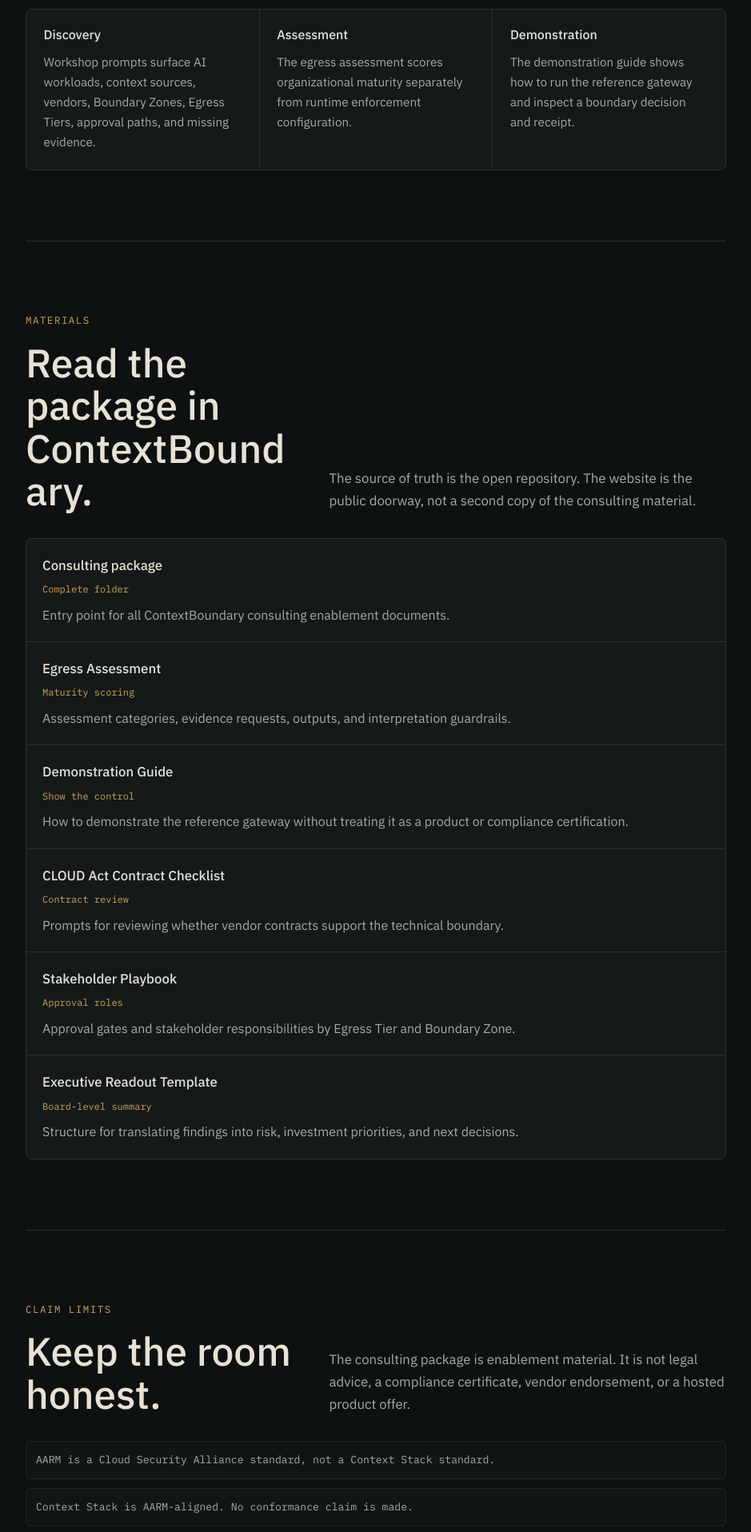
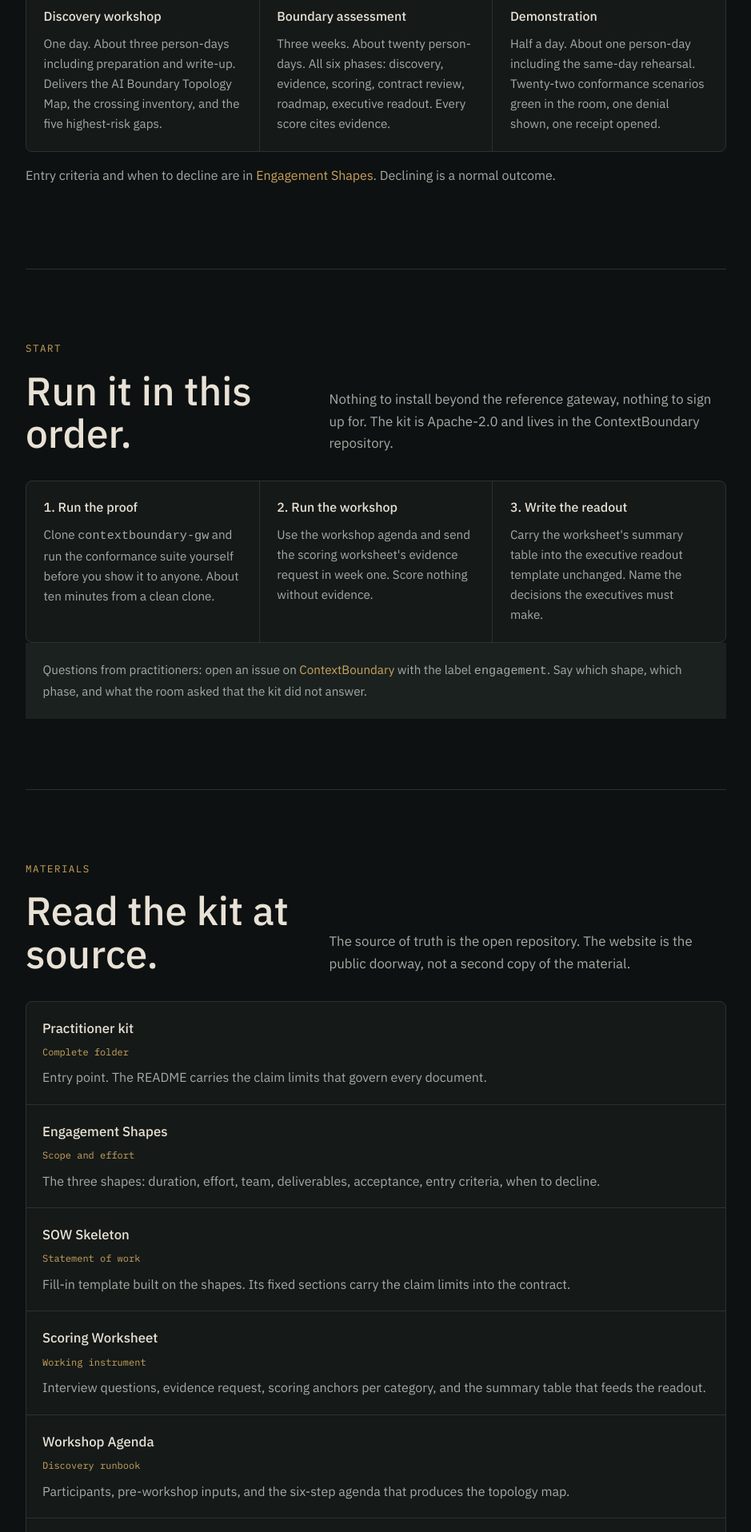
Before and after one commit to kannanokannan/kannanokannan.github.io, a plain HTML site: page consulting.html in a window 1280 px wide. Shown: the part 776-2692 px from the top of the page at 80% size, without its empty margins (170-1109 px from the left). Drawn offline with Linux system fonts and the light colour scheme.

Commit message:
consulting: reframe as practitioner kit — shapes, start path, full materials list
The page said 'consulting package' on a project whose canon says it is
not consulting-as-a-product. It now says who it is for: practitioners
at services firms and internal architecture teams. Nothing is sold.

Adds the three engagement shapes with duration and effort in
person-days, a three-step start path, a route for practitioner
questions via GitHub Issues, and the full materials list including the
three files added to ContextBoundary today and two that were already
there but unlisted. States that no engagement has yet been delivered
with the kit.

The five constraint statements are byte-identical and in the same
list. Header and footer unchanged. No CSS changes. verify_site.py 41
passed. Ticker entry added; no dated entry edited.

```diff
--- a/consulting.html
+++ b/consulting.html
@@ -3,16 +3,16 @@
 <head>
 <meta charset="UTF-8">
 <meta name="viewport" content="width=device-width, initial-scale=1.0">
-<title>Consulting Enablement | Context Stack</title>
-<meta name="description" content="ContextBoundary consulting enablement materials for discovery workshops, egress assessment, contract review, stakeholder alignment, demonstration, and executive readout.">
+<title>AI Boundary Assessment Practice | Context Stack</title>
+<meta name="description" content="Practitioner kit for assessing where an organisation's AI agents may send data: three time-boxed engagement shapes, a statement-of-work skeleton, a scoring worksheet, and a demonstration guide. For services firms and internal architecture teams.">
 <meta name="robots" content="index,follow,max-snippet:-1,max-image-preview:large">
 <meta name="author" content="Context Stack Project">
-<meta name="keywords" content="ContextBoundary consulting, AI governance consulting enablement, egress assessment, AI boundary workshop, vendor contract review, stakeholder approval playbook">
+<meta name="keywords" content="AI boundary assessment, AI governance practitioner kit, egress assessment, engagement shapes, statement of work, scoring worksheet, vendor contract review, stakeholder approval playbook">
 <link rel="canonical" href="https://context-stack.org/consulting.html">
 <link rel="sitemap" type="application/xml" href="/sitemap.xml">
 <link rel="alternate" type="text/plain" title="LLM discovery" href="/llms.txt">
-<meta property="og:title" content="Consulting Enablement | Context Stack">
-<meta property="og:description" content="Discovery, assessment, demonstration, contract review, stakeholder alignment, and executive readout materials for ContextBoundary consulting work.">
+<meta property="og:title" content="AI Boundary Assessment Practice | Context Stack">
+<meta property="og:description" content="Three time-boxed engagement shapes, a SOW skeleton, a scoring worksheet, and a demonstration guide for practitioners assessing AI egress boundaries.">
 <meta property="og:image" content="https://context-stack.org/hero.png">
 <meta property="og:url" content="https://context-stack.org/consulting.html">
 <meta property="og:type" content="article">
@@ -22,8 +22,8 @@
 {
   "@context": "https://schema.org",
   "@type": "TechArticle",
-  "headline": "ContextBoundary Consulting Enablement",
-  "description": "Enablement materials for using ContextBoundary in AI egress governance discovery, assessment, contract review, demonstration, and executive reporting.",
+  "headline": "AI Boundary Assessment Practice — Practitioner Kit",
+  "description": "Engagement shapes, statement-of-work skeleton, scoring worksheet, and demonstration guide for practitioners assessing and remediating AI egress boundaries with ContextBoundary.",
   "url": "https://context-stack.org/consulting.html",
   "disambiguatingDescription": "Context Stack is AARM-aligned. No conformance claim is made. AARM is a Cloud Security Alliance standard, not a Context Stack standard.",
   "inLanguage": "en",
@@ -39,8 +39,9 @@
   },
   "license": "https://www.apache.org/licenses/LICENSE-2.0",
   "keywords": [
-    "AI governance consulting",
+    "AI boundary assessment",
     "ContextBoundary",
+    "engagement shapes",
     "egress assessment",
     "vendor contract review",
     "stakeholder approval"
@@ -68,32 +69,60 @@
 </header>
 
 <main class="page-narrow">
-  <p class="eyebrow">Consulting enablement</p>
-  <h1 class="page-title">ContextBoundary consulting package</h1>
-  <p class="lead">Use these materials to run discovery, assess AI egress maturity, review vendor contracts, align stakeholders, demonstrate the reference gateway, and prepare executive readouts.</p>
+  <p class="eyebrow">For practitioners</p>
+  <h1 class="page-title">AI boundary assessment practice</h1>
+  <p class="lead">Materials for architects and advisers who need to establish where an organisation's AI agents may send data, show what enforcement looks like, and report it to executives. Written for services firms and internal architecture teams to run. Nothing here is sold.</p>
   <div class="doctrine">The engagement can now show the control, not only assess the gap.</div>
 
   <section class="section">
     <div class="section-head">
       <div>
-        <p class="eyebrow">Use</p>
-        <h2>From assessment to demonstration.</h2>
+        <p class="eyebrow">Shapes</p>
+        <h2>Three shapes, all time-boxed.</h2>
       </div>
-      <p class="section-lede">The package turns the ContextBoundary specification into repeatable consulting artifacts while keeping claim limits explicit.</p>
+      <p class="section-lede">Duration, effort in person-days, team, client dependencies, deliverables, and what "done" means are fixed per shape. Prices are not: the delivering firm sets its own.</p>
     </div>
     <div class="grid-3">
       <div class="panel">
-        <h3>Discovery</h3>
-        <p>Workshop prompts surface AI workloads, context sources, vendors, Boundary Zones, Egress Tiers, approval paths, and missing evidence.</p>
+        <h3>Discovery workshop</h3>
+        <p>One day. About three person-days including preparation and write-up. Delivers the AI Boundary Topology Map, the crossing inventory, and the five highest-risk gaps.</p>
       </div>
       <div class="panel">
-        <h3>Assessment</h3>
-        <p>The egress assessment scores organizational maturity separately from runtime enforcement configuration.</p>
+        <h3>Boundary assessment</h3>
+        <p>Three weeks. About twenty person-days. All six phases: discovery, evidence, scoring, contract review, roadmap, executive readout. Every score cites evidence.</p>
       </div>
       <div class="panel">
         <h3>Demonstration</h3>
-        <p>The demonstration guide shows how to run the reference gateway and inspect a boundary decision and receipt.</p>
+        <p>Half a day. About one person-day including the same-day rehearsal. Twenty-two conformance scenarios green in the room, one denial shown, one receipt opened.</p>
       </div>
+    </div>
+    <p class="text-muted">Entry criteria and when to decline are in <a href="https://github.com/kannanokannan/ContextBoundary/blob/main/consulting/engagement-shapes.md" target="_blank" rel="noopener">Engagement Shapes</a>. Declining is a normal outcome.</p>
+  </section>
+
+  <section class="section">
+    <div class="section-head">
+      <div>
+        <p class="eyebrow">Start</p>
+        <h2>Run it in this order.</h2>
+      </div>
+      <p class="section-lede">Nothing to install beyond the reference gateway, nothing to sign up for. The kit is Apache-2.0 and lives in the ContextBoundary repository.</p>
+    </div>
+    <div class="grid-3">
+      <div class="panel">
+        <h3>1. Run the proof</h3>
+        <p>Clone <code>contextboundary-gw</code> and run the conformance suite yourself before you show it to anyone. About ten minutes from a clean clone.</p>
+      </div>
+      <div class="panel">
+        <h3>2. Run the workshop</h3>
+        <p>Use the workshop agenda and send the scoring worksheet's evidence request in week one. Score nothing without evidence.</p>
+      </div>
+      <div class="panel">
+        <h3>3. Write the readout</h3>
+        <p>Carry the worksheet's summary table into the executive readout template unchanged. Name the decisions the executives must make.</p>
+      </div>
+    </div>
+    <div class="panel panel-strong">
+      <p>Questions from practitioners: open an issue on <a href="https://github.com/kannanokannan/ContextBoundary/issues" target="_blank" rel="noopener">ContextBoundary</a> with the label <code>engagement</code>. Say which shape, which phase, and what the room asked that the kit did not answer.</p>
     </div>
   </section>
 
@@ -101,30 +130,50 @@
     <div class="section-head">
       <div>
         <p class="eyebrow">Materials</p>
-        <h2>Read the package in ContextBoundary.</h2>
+        <h2>Read the kit at source.</h2>
       </div>
-      <p class="section-lede">The source of truth is the open repository. The website is the public doorway, not a second copy of the consulting material.</p>
+      <p class="section-lede">The source of truth is the open repository. The website is the public doorway, not a second copy of the material.</p>
     </div>
     <ul class="repo-list">
       <li>
-        <a href="https://github.com/kannanokannan/ContextBoundary/tree/main/consulting" target="_blank" rel="noopener">Consulting package</a>
+        <a href="https://github.com/kannanokannan/ContextBoundary/tree/main/consulting" target="_blank" rel="noopener">Practitioner kit</a>
         <span class="summary">Complete folder</span>
-        <p class="details">Entry point for all ContextBoundary consulting enablement documents.</p>
+        <p class="details">Entry point. The README carries the claim limits that govern every document.</p>
+      </li>
+      <li>
+        <a href="https://github.com/kannanokannan/ContextBoundary/blob/main/consulting/engagement-shapes.md" target="_blank" rel="noopener">Engagement Shapes</a>
+        <span class="summary">Scope and effort</span>
+        <p class="details">The three shapes: duration, effort, team, deliverables, acceptance, entry criteria, when to decline.</p>
+      </li>
+      <li>
+        <a href="https://github.com/kannanokannan/ContextBoundary/blob/main/consulting/sow-skeleton.md" target="_blank" rel="noopener">SOW Skeleton</a>
+        <span class="summary">Statement of work</span>
+        <p class="details">Fill-in template built on the shapes. Its fixed sections carry the claim limits into the contract.</p>
+      </li>
+      <li>
+        <a href="https://github.com/kannanokannan/ContextBoundary/blob/main/consulting/scoring-worksheet.md" target="_blank" rel="noopener">Scoring Worksheet</a>
+        <span class="summary">Working instrument</span>
+        <p class="details">Interview questions, evidence request, scoring anchors per category, and the summary table that feeds the readout.</p>
+      </li>
+      <li>
+        <a href="https://github.com/kannanokannan/ContextBoundary/blob/main/consulting/workshop-agenda.md" target="_blank" rel="noopener">Workshop Agenda</a>
+        <span class="summary">Discovery runbook</span>
+        <p class="details">Participants, pre-workshop inputs, and the six-step agenda that produces the topology map.</p>
       </li>
       <li>
         <a href="https://github.com/kannanokannan/ContextBoundary/blob/main/consulting/egress-assessment.md" target="_blank" rel="noopener">Egress Assessment</a>
-        <span class="summary">Maturity scoring</span>
-        <p class="details">Assessment categories, evidence requests, outputs, and interpretation guardrails.</p>
+        <span class="summary">Maturity model</span>
+        <p class="details">Five maturity levels and six scoring categories. Organisational maturity is scored separately from runtime configuration.</p>
       </li>
       <li>
         <a href="https://github.com/kannanokannan/ContextBoundary/blob/main/consulting/demonstration-guide.md" target="_blank" rel="noopener">Demonstration Guide</a>
         <span class="summary">Show the control</span>
-        <p class="details">How to demonstrate the reference gateway without treating it as a product or compliance certification.</p>
+        <p class="details">How to demonstrate the reference gateway without treating it as a product or a compliance certificate.</p>
       </li>
       <li>
         <a href="https://github.com/kannanokannan/ContextBoundary/blob/main/consulting/cloud-act-contract-checklist.md" target="_blank" rel="noopener">CLOUD Act Contract Checklist</a>
         <span class="summary">Contract review</span>
-        <p class="details">Prompts for reviewing whether vendor contracts support the technical boundary.</p>
+        <p class="details">Prompts for reviewing whether vendor contracts support the technical boundary. Frames questions for counsel; does not replace counsel.</p>
       </li>
       <li>
         <a href="https://github.com/kannanokannan/ContextBoundary/blob/main/consulting/stakeholder-playbook.md" target="_blank" rel="noopener">Stakeholder Playbook</a>
@@ -134,7 +183,12 @@
       <li>
         <a href="https://github.com/kannanokannan/ContextBoundary/blob/main/consulting/executive-readout-template.md" target="_blank" rel="noopener">Executive Readout Template</a>
         <span class="summary">Board-level summary</span>
-        <p class="details">Structure for translating findings into risk, investment priorities, and next decisions.</p>
+        <p class="details">Structure for translating findings into risk, investment priorities, and the decisions executives must make.</p>
+      </li>
+      <li>
+        <a href="https://github.com/kannanokannan/ContextBoundary/blob/main/consulting/case-study-decision-without-a-receipt.md" target="_blank" rel="noopener">Case Study: A Decision Without a Receipt</a>
+        <span class="summary">Real incident</span>
+        <p class="details">Documented as it happened, on the project's own domain. Use it when a room needs a concrete example rather than a diagram.</p>
       </li>
     </ul>
   </section>
@@ -145,7 +199,7 @@
         <p class="eyebrow">Claim limits</p>
         <h2>Keep the room honest.</h2>
       </div>
-      <p class="section-lede">The consulting package is enablement material. It is not legal advice, a compliance certificate, vendor endorsement, or a hosted product offer.</p>
+      <p class="section-lede">The kit is enablement material. It is not legal advice, a compliance certificate, vendor endorsement, or a hosted product offer.</p>
     </div>
     <ul class="boundary-list">
       <li>AARM is a Cloud Security Alliance standard, not a Context Stack standard.</li>
@@ -157,7 +211,8 @@
     <div class="panel panel-strong">
       <p>ContextBoundary is a specification. <code>contextboundary-gw</code> is a reference implementation. Neither is a product, and neither is offered as a hosted service.</p>
     </div>
-    <p class="text-muted">These five statements are canonical in the <a href="https://github.com/kannanokannan/ContextBoundary/blob/main/consulting/README.md" target="_blank" rel="noopener">consulting package README</a>. If they change there, they change here.</p>
+    <p class="text-muted">No engagement has yet been delivered with this kit. The shapes and estimates are a practitioner's best construction, not a record of what happened in a room. That sentence is removed when the first written readout exists.</p>
+    <p class="text-muted">These statements are canonical in the <a href="https://github.com/kannanokannan/ContextBoundary/blob/main/consulting/README.md" target="_blank" rel="noopener">kit README</a>. If they change there, they change here.</p>
   </section>
 </main>
 
--- a/sitemap.xml
+++ b/sitemap.xml
@@ -20,7 +20,7 @@
   </url>
   <url>
     <loc>https://context-stack.org/consulting.html</loc>
-    <lastmod>2026-08-30</lastmod>
+    <lastmod>2026-09-08</lastmod>
     <changefreq>monthly</changefreq>
     <priority>0.76</priority>
   </url>
```
Also changed, not shown: index.html (+5 -1 lines), llms.txt.
